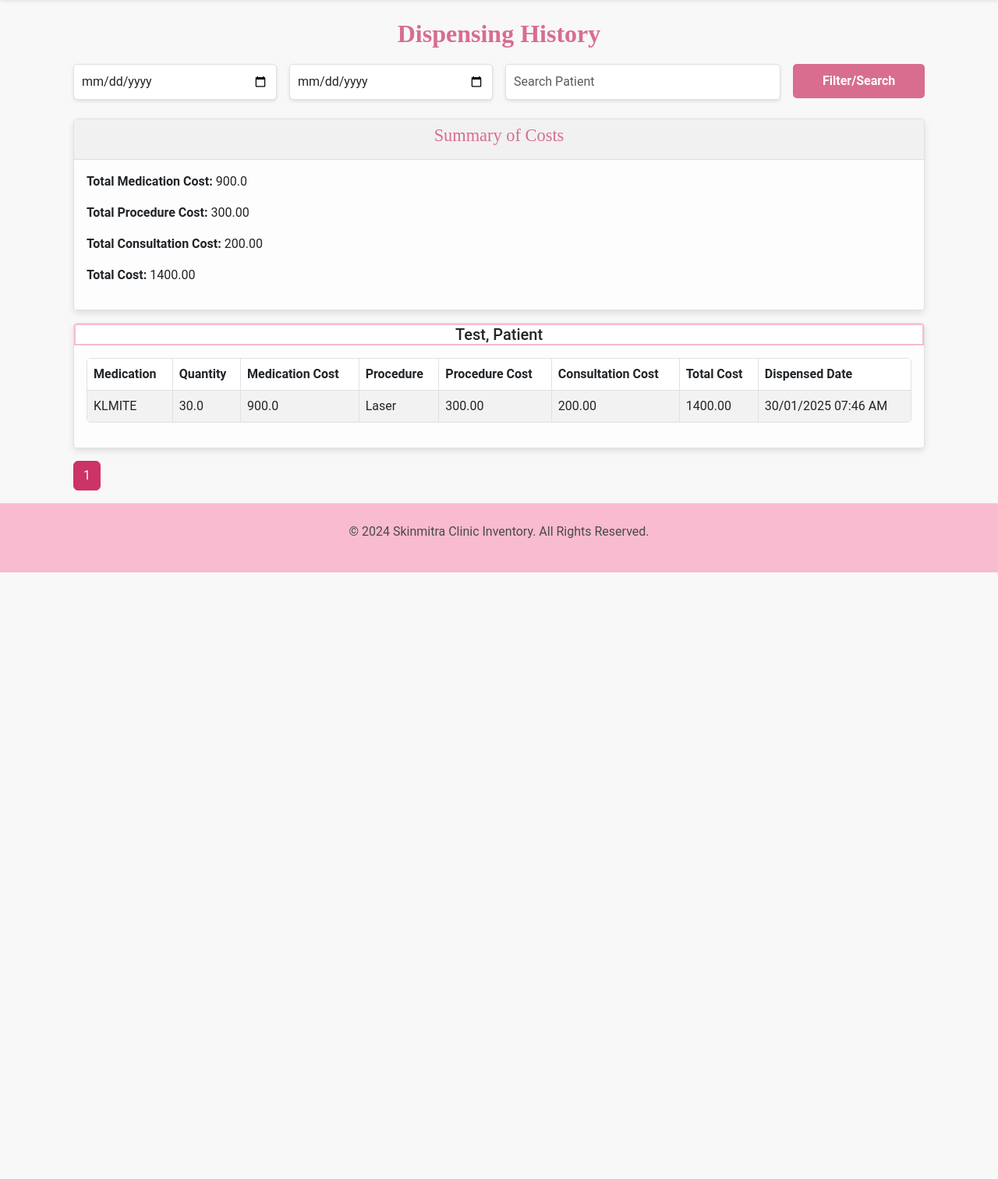
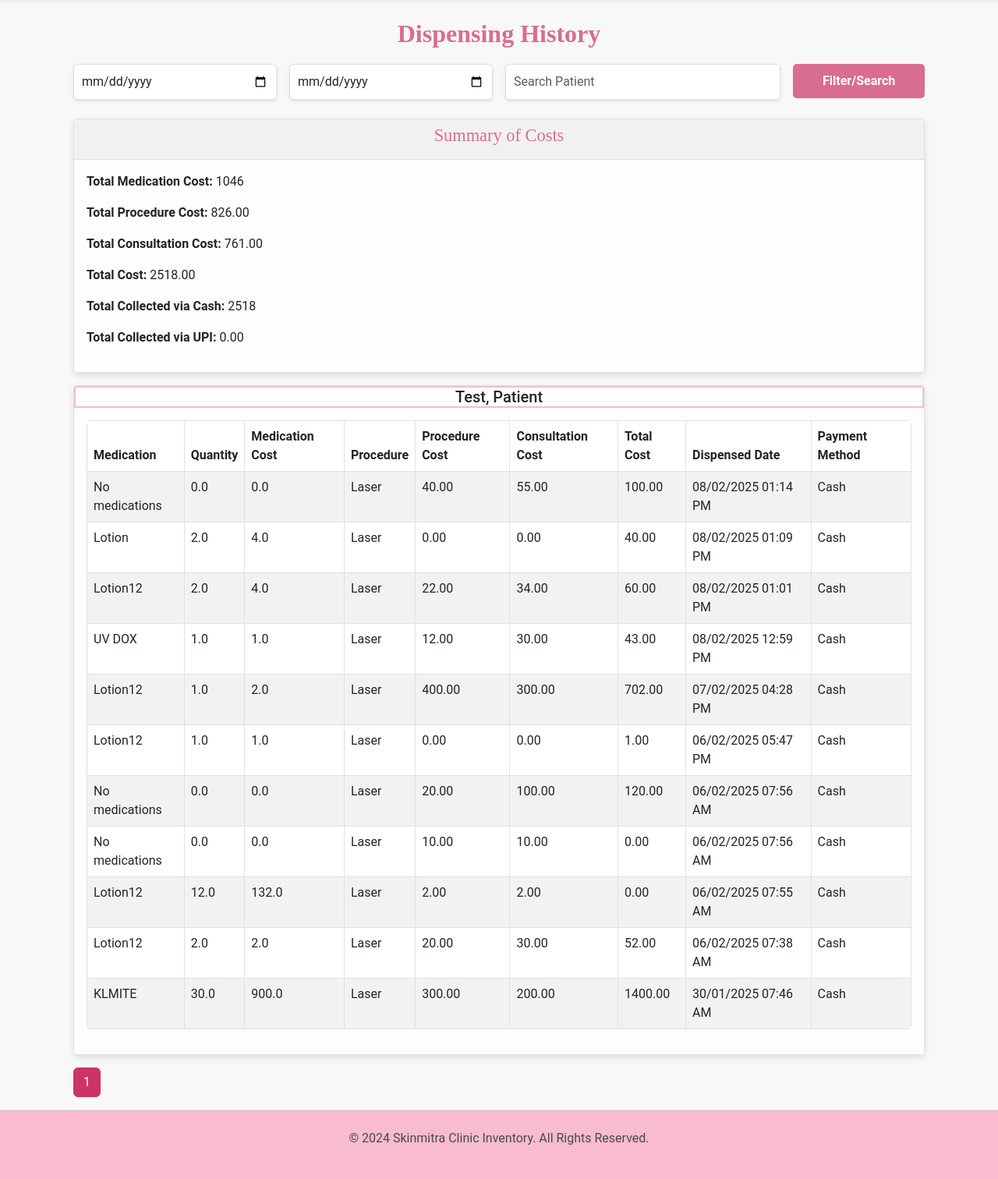
Before and after one commit to rohitbpatil27/clinic_inventory, a Django app: page /dispensing-history/ in a window 1280 px wide, after a click that opens the changed part. Shown: the part 91-1603 px from the top of the page at 78% size. Before the commit the page ends 825 px from the top, so only its background shows below. Run offline with Django 5.2, Linux system fonts and the light colour scheme; a user stored in the database is signed in; data comes from the database, SQL or seed files in the repository.

Commit message:
fixed bugs

```diff
--- a/inventory/static/css/styles.css
+++ b/inventory/static/css/styles.css
@@ -226,3 +226,33 @@ footer {
   border-style:solid;
   border-width: 1px
 }
+/* Adjusting the borders of Select2 to match Bootstrap's style */
+.select2-container--default .select2-selection--single {
+  border: 1px solid #ced4da !important; /* Light grey border matching Bootstrap */
+  border-radius: 0.375rem; /* Match Bootstrap's input border radius */
+  padding: 0.375rem 0.75rem; /* Match Bootstrap's input padding */
+  height: auto !important;
+  min-height: 38px; /* Ensures it aligns with other form inputs */
+  display: flex;
+  align-items: center;
+}
+
+/* Ensure the search input inside the dropdown has proper styling */
+.select2-container .select2-search__field {
+  border: 1px solid #ced4da !important;
+  border-radius: 0.375rem;
+  padding: 0.375rem 0.75rem;
+}
+
+/* Style the dropdown */
+.select2-container .select2-dropdown {
+  border-radius: 0.375rem;
+  border: 1px solid #ced4da !important;
+}
+
+/* Fix hover and focus states */
+.select2-container--default .select2-selection--single:focus,
+.select2-container--default .select2-selection--single:hover {
+  border-color: #80bdff !important; /* Matches Bootstrap's focus color */
+  box-shadow: 0 0 0 0.2rem rgba(0, 123, 255, 0.25);
+}
--- a/inventory/templates/base.html
+++ b/inventory/templates/base.html
@@ -8,10 +8,16 @@
     <meta name="viewport" content="width=device-width, initial-scale=1.0">
     <title>{% block title %}Skinmitra Clinic Inventory{% endblock %}</title>
 
+    <!-- jQuery -->
+    <script src="https://code.jquery.com/jquery-3.6.0.min.js"></script>
+
     <!-- Bootstrap CSS -->
     <link href="https://cdn.jsdelivr.net/npm/bootstrap@5.3.0/dist/css/bootstrap.min.css" rel="stylesheet">
-    <link href="https://cdnjs.cloudflare.com/ajax/libs/select2/4.0.13/css/select2.min.css" rel="stylesheet" />
+    <link href="https://cdn.jsdelivr.net/npm/select2@4.0.13/dist/css/select2.min.css" rel="stylesheet" />
     <link rel="stylesheet" href="{% static 'css/styles.css' %}">
+
+    <!-- Select2 -->
+    <script src="https://cdn.jsdelivr.net/npm/select2@4.0.13/dist/js/select2.min.js"></script>
 </head>
 
 <body>
@@ -74,7 +80,6 @@
     </footer>
 
     <!-- Scripts -->
-    <script src="https://code.jquery.com/jquery-3.6.0.min.js"></script>
     <script src="https://cdn.jsdelivr.net/npm/@popperjs/core@2.11.8/dist/umd/popper.min.js"></script>
     <script src="https://cdn.jsdelivr.net/npm/bootstrap@5.3.0/dist/js/bootstrap.min.js"></script>
 </body>
--- a/inventory/templates/dispensing_history.html
+++ b/inventory/templates/dispensing_history.html
@@ -8,16 +8,13 @@
     <form method="get" action="" class="mb-4">
         <div class="row g-3">
             <div class="col-md-3">
-                <input type="date" name="from_date" class="form-control" placeholder="From Date"
-                       value="{{ request.GET.from_date|default:'' }}">
+                <input type="date" name="from_date" class="form-control" placeholder="From Date" value="{{ request.GET.from_date|default:'' }}">
             </div>
             <div class="col-md-3">
-                <input type="date" name="to_date" class="form-control" placeholder="To Date"
-                       value="{{ request.GET.to_date|default:'' }}">
+                <input type="date" name="to_date" class="form-control" placeholder="To Date" value="{{ request.GET.to_date|default:'' }}">
             </div>
             <div class="col-md-4">
-                <input type="text" name="search_query" class="form-control" placeholder="Search Patient"
-                       value="{{ request.GET.search_query|default:'' }}">
+                <input type="text" name="search" class="form-control" placeholder="Search Patient" value="{{ request.GET.search|default:'' }}">
             </div>
             <div class="col-md-2">
                 <button type="submit" class="btn btn-primary w-100">Filter/Search</button>
@@ -25,14 +22,12 @@
         </div>
     </form>
 
-    <!-- Showing the Date Range -->
+    <!-- Display Date Range and Search Query -->
     {% if from_date and to_date %}
-    <p class="text-muted">Showing results from <strong>{{ from_date }}</strong> to <strong>{{ to_date }}</strong></p>
+        <p class="text-muted">Showing results from <strong>{{ from_date }}</strong> to <strong>{{ to_date }}</strong></p>
     {% endif %}
-
-    <!-- Showing Search Query -->
     {% if search_query %}
-    <p class="text-muted">Showing results for "<strong>{{ search_query }}</strong>"</p>
+        <p class="text-muted">Showing results for "<strong>{{ search_query }}</strong>"</p>
     {% endif %}
 
     <!-- Dispensing History Summary -->
@@ -46,11 +41,13 @@
             <p><strong>Total Procedure Cost: </strong>{{ total_procedure_cost|default:"0.00" }}</p>
             <p><strong>Total Consultation Cost: </strong>{{ total_consultation_cost|default:"0.00" }}</p>
             <p><strong>Total Cost: </strong>{{ total_cost|default:"0.00" }}</p>
+            <p><strong>Total Collected via Cash: </strong>{{ total_cash|default:"0.00" }}</p>
+            <p><strong>Total Collected via UPI: </strong>{{ total_upi|default:"0.00" }}</p>
         </div>
     </div>
     {% endif %}
 
-    <!-- Dispensing History -->
+    <!-- Dispensing History List -->
     {% for patient, records in history %}
     <div class="card my-3">
         <div class="card-header-patient" data-bs-toggle="collapse" data-bs-target="#patient-{{ patient.id }}">
@@ -70,6 +67,7 @@
                             <th>Consultation Cost</th>
                             <th>Total Cost</th>
                             <th>Dispensed Date</th>
+                            <th>Payment Method</th>
                         </tr>
                     </thead>
                     <tbody>
@@ -84,8 +82,9 @@
                                         <td rowspan="{{ record.medication_details|length }}">{{ record.procedure|default:"No procedure" }}</td>
                                         <td rowspan="{{ record.medication_details|length }}">{{ record.procedure_cost|default:"0.00" }}</td>
                                         <td rowspan="{{ record.medication_details|length }}">{{ record.consultation_charge|default:"0.00" }}</td>
-                                        <td rowspan="{{ record.medication_details|length }}">{{ record.cost|default:"0.00" }}</td>
+                                        <td rowspan="{{ record.medication_details|length }}">{{ record.total_cost|default:"0.00" }}</td>
                                         <td rowspan="{{ record.medication_details|length }}">{{ record.date_dispensed|date:"d/m/Y h:i A" }}</td>
+                                        <td rowspan="{{ record.medication_details|length }}">{{ record.payment_method|default:"Cash" }}</td>
                                     {% endif %}
                                 </tr>
                                 {% endfor %}
@@ -97,8 +96,9 @@
                                     <td>{{ record.procedure|default:"No procedure" }}</td>
                                     <td>{{ record.procedure_cost|default:"0.00" }}</td>
                                     <td>{{ record.consultation_charge|default:"0.00" }}</td>
-                                    <td>{{ record.cost|default:"0.00" }}</td>
+                                    <td>{{ record.total_cost|default:"0.00" }}</td>
                                     <td>{{ record.date_dispensed|date:"d/m/Y h:i A" }}</td>
+                                    <td>{{ record.payment_method|default:"Cash" }}</td>
                                 </tr>
                             {% endif %}
                         {% endfor %}
@@ -114,6 +114,7 @@
     <p class="text-center text-muted">No dispensing history available.</p>
     {% endfor %}
 
+    <!-- Pagination -->
     <div class="pagination mt-3">
         <nav aria-label="Page navigation">
             <ul class="pagination justify-content-center">
--- a/inventory/views.py
+++ b/inventory/views.py
@@ -196,34 +196,31 @@ def delete_patient(request, id):
 def dispense_medication_view(request):
     if request.method == "POST":
         action = request.POST.get("action")
-
         if not action:
             return JsonResponse({"status": "error", "message": "Action is required."})
-
         if action == "dispense_medication":
             try:
                 patient_id = request.POST.get("patient_id")
                 if not patient_id:
                     return JsonResponse({"status": "error", "message": "Please select a patient."})
-
                 patient = get_object_or_404(Patient, id=patient_id)
                 medications = request.POST.getlist("medications[]")
                 quantities = request.POST.getlist("quantities[]")
                 prices = request.POST.getlist("prices[]")
                 procedure = request.POST.get("procedure", "")
-                procedure_cost = Decimal(request.POST.get("procedure_cost", 0.0))
-                consultation_charge = Decimal(request.POST.get("consultation_charge", 0.0))
+                procedure_cost = Decimal(request.POST.get("procedure_cost", "0.0").strip() or "0.0")
+                consultation_charge = Decimal(request.POST.get("consultation_charge", "0.0").strip() or "0.0")
+                # Read the manually entered grand total value from the form
+                grand_total = Decimal(request.POST.get("grand_total", "0.0").strip() or "0.0")
 
                 if len(medications) != len(quantities) or len(medications) != len(prices):
                     return JsonResponse({"status": "error", "message": "Mismatch between medications, quantities, and prices."})
-
                 if not (medications or procedure or consultation_charge):
                     return JsonResponse({"status": "error", "message": "Please add at least one medication or Procedure or Consultation."})
 
-                total_medication_cost = 0
+                total_medication_cost = Decimal(0)
                 medication_details = []
 
-                # After processing all medications and calculating the total costs
                 with transaction.atomic():
                     for medication_id, quantity_str, price_str in zip(medications, quantities, prices):
                         try:
@@ -257,124 +254,112 @@ def dispense_medication_view(request):
                                 )
                             else:
                                 return JsonResponse({"status": "error", "message": f"Not enough stock for {medication.name}."})
-
                         except ValueError:
                             return JsonResponse({"status": "error", "message": "Invalid input for quantity or price."})
                         except Exception as e:
                             return JsonResponse({"status": "error", "message": f"An error occurred: {e}"})
 
-                    # Total cost calculation
-                    total_cost = total_medication_cost + procedure_cost + consultation_charge
+                    # Use the manually entered grand total as the final total cost
+                    total_cost = grand_total
 
                     DispensedMedicationHistory.objects.create(
                         patient=patient,
-                        medication_details=medication_details,  # Directly pass the list of medication details
+                        medication_details=medication_details,  # Medication details stored as a JSON-compatible list
                         procedure=procedure,
-                        cost=total_cost,  # Total of medications, procedure, and consultation
                         procedure_cost=procedure_cost,
                         consultation_charge=consultation_charge,
+                        total_cost=total_cost,
+                        payment_method=request.POST.get("payment_method", "Cash")
                     )
 
-
-                    # Create Billing record
                     Billing.objects.create(
                         patient=patient,
                         total_amount=total_cost,
                         description="Dispense Medications"
                     )
 
-                    return JsonResponse({"status": "success", "message": "Medications dispensed successfully.", "total_cost": total_cost})
-
-
+                    return JsonResponse({"status": "success", "message": "Medications dispensed successfully."})
             except Exception as e:
                 return JsonResponse({"status": "error", "message": f"An error occurred: {e}"})
-
-        # Invalid action
         return JsonResponse({"status": "error", "message": "Invalid action."})
 
-    # Render the form for dispensing medication
+    # Render the form for dispensing medication (GET request)
     medications = Medication.objects.all()
     patients = Patient.objects.all()
     return render(request, "dispense_medication.html", {"medications": medications, "patients": patients})
 
+
 @login_required
 def dispensing_history_view(request):
-    # Fetch the search query, from_date, and to_date from the request
+    # Fetch filters from request
     search_query = request.GET.get('search', '').strip()
     from_date = request.GET.get('from_date')
     to_date = request.GET.get('to_date')
 
-    # Fetch all records, prefetched with related patient data
+    # Get all history records ordered by dispensed date
     all_history = (
         DispensedMedicationHistory.objects.select_related('patient')
         .order_by('-date_dispensed')
     )
 
-    # Apply search query filter
+    # Apply search query filter on patient name or contact (if contact exists)
     if search_query:
         all_history = all_history.filter(
             Q(patient__name__icontains=search_query) |
-            Q(patient__contact__icontains=search_query)  # Assuming 'contact' field exists
+            Q(patient__contact__icontains=search_query)
         )
 
-    # Apply date range filter
+    # Apply date range filter if provided
     if from_date and to_date:
         try:
-            all_history = all_history.filter(
-                date_dispensed__date__range=[from_date, to_date]
-            )
+            all_history = all_history.filter(date_dispensed__date__range=[from_date, to_date])
         except ValueError:
-            # Log if there's a problem with date parsing
             logger.error(f"Invalid date range: {from_date} to {to_date}")
 
-    # Initialize total sums
-    total_medication_cost = 0
-    total_procedure_cost = 0
-    total_consultation_cost = 0
-    total_cost = 0
+    # Initialize totals
+    total_medication_cost = Decimal(0)
+    total_procedure_cost = Decimal(0)
+    total_consultation_cost = Decimal(0)
+    total_cost = Decimal(0)
 
-    # Group records by patient and calculate totals
+    # Group records by patient
     grouped_history = {}
     for record in all_history:
-        medication_cost = 0
+        # medication_details is stored as JSON (a list of dictionaries)
+        if isinstance(record.medication_details, list):
+            medication_cost = sum(Decimal(medication.get('cost', 0)) for medication in record.medication_details)
+        else:
+            medication_cost = Decimal(0)
 
-        # Ensure medication_details is a list and calculate medication cost
-        if isinstance(record.medication_details, list):
-            medication_cost = sum(
-                medication.get('cost', 0) for medication in record.medication_details
-            )
+        total_medication_cost += medication_cost
+        total_procedure_cost += record.procedure_cost or Decimal(0)
+        total_consultation_cost += record.consultation_charge or Decimal(0)
+        total_cost += record.total_cost or Decimal(0)
 
-        # Update totals
-        total_medication_cost += medication_cost
-        total_procedure_cost += record.procedure_cost or 0
-        total_consultation_cost += record.consultation_charge or 0
-        total_cost += record.cost or 0
-
-        # Group records by patient
         if record.patient not in grouped_history:
             grouped_history[record.patient] = []
         grouped_history[record.patient].append(record)
 
-    # Convert grouped dictionary to a list of tuples for pagination
+    # Aggregate payment method totals
+    total_cash = all_history.filter(payment_method="Cash").aggregate(total=Sum("total_cost"))["total"] or Decimal("0.00")
+    total_upi = all_history.filter(payment_method="UPI").aggregate(total=Sum("total_cost"))["total"] or Decimal("0.00")
+
+    # Paginate grouped history (grouped by patient)
     grouped_history_list = list(grouped_history.items())
-
-    # Paginate the grouped history
     paginator = Paginator(grouped_history_list, 10)  # 10 patients per page
     page_number = request.GET.get('page')
     page_obj = paginator.get_page(page_number)
 
-    # Render the response with the updated context
-    return render(
-        request,
-        'dispensing_history.html',
-        {
-            'history': page_obj,
-            'search_query': search_query,
-            'total_medication_cost': total_medication_cost,
-            'total_procedure_cost': total_procedure_cost,
-            'total_consultation_cost': total_consultation_cost,
-            'total_cost': total_cost,
-            'from_date': from_date,
-            'to_date': to_date,
-        }
-    )
+    context = {
+        'history': page_obj,
+        'search_query': search_query,
+        'total_medication_cost': total_medication_cost,
+        'total_procedure_cost': total_procedure_cost,
+        'total_consultation_cost': total_consultation_cost,
+        'total_cost': total_cost,
+        'total_cash': total_cash,
+        'total_upi': total_upi,
+        'from_date': from_date,
+        'to_date': to_date,
+    }
+    return render(request, 'dispensing_history.html', context)
```
Also changed, not shown: inventory/models.py (+8 -30 lines), inventory/templates/add_medicine.html (+6 -6 lines), inventory/templates/dispense_medication.html (+55 -86 lines), db.sqlite3, inventory/migrations/0035_dispensedmedicationhistory_payment_method.py (added), inventory/migrations/0036_rename_cost_dispensedmedicationhistory_total_cost.py (added), inventory/migrations/0037_alter_dispensedmedicationhistory_medication_details_and_more.py (added).
